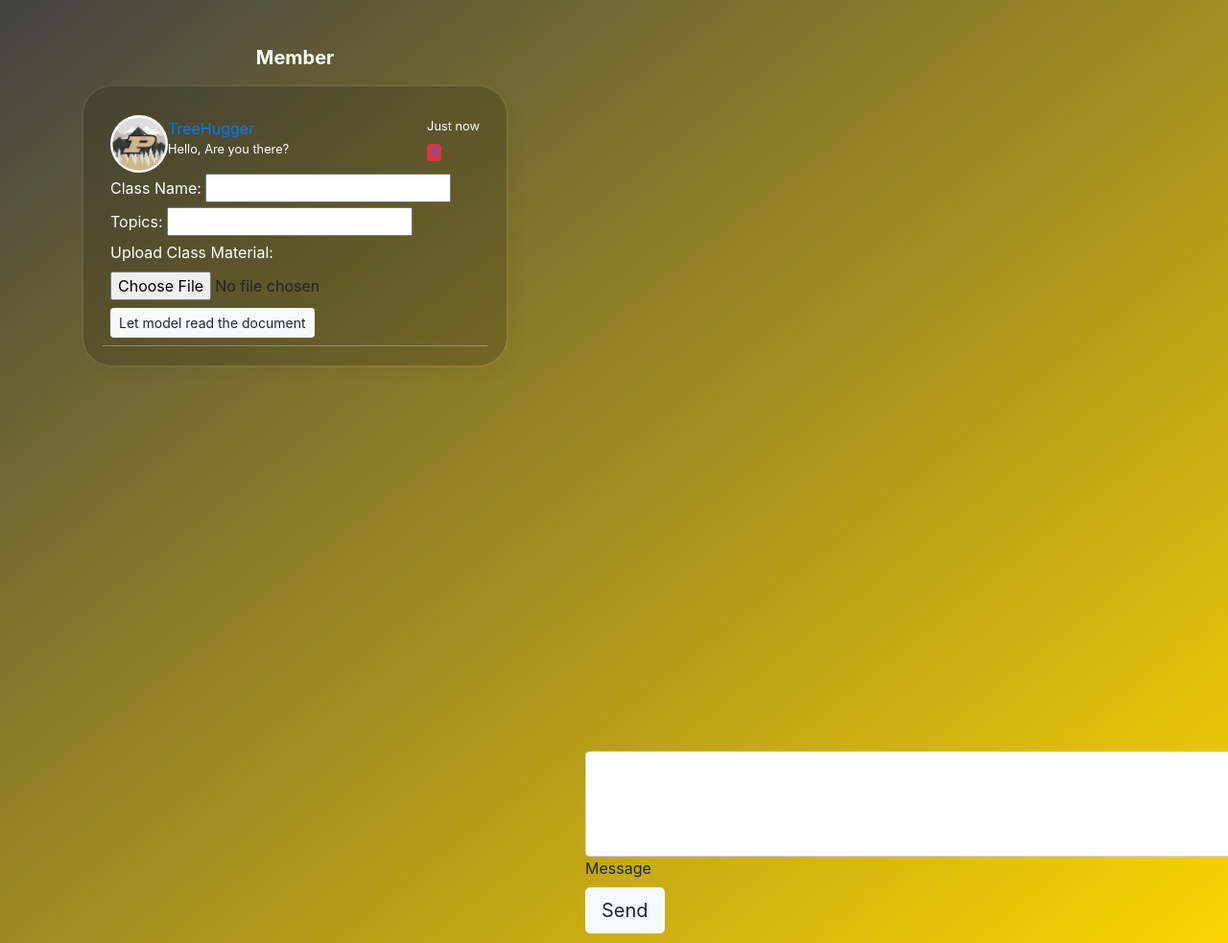
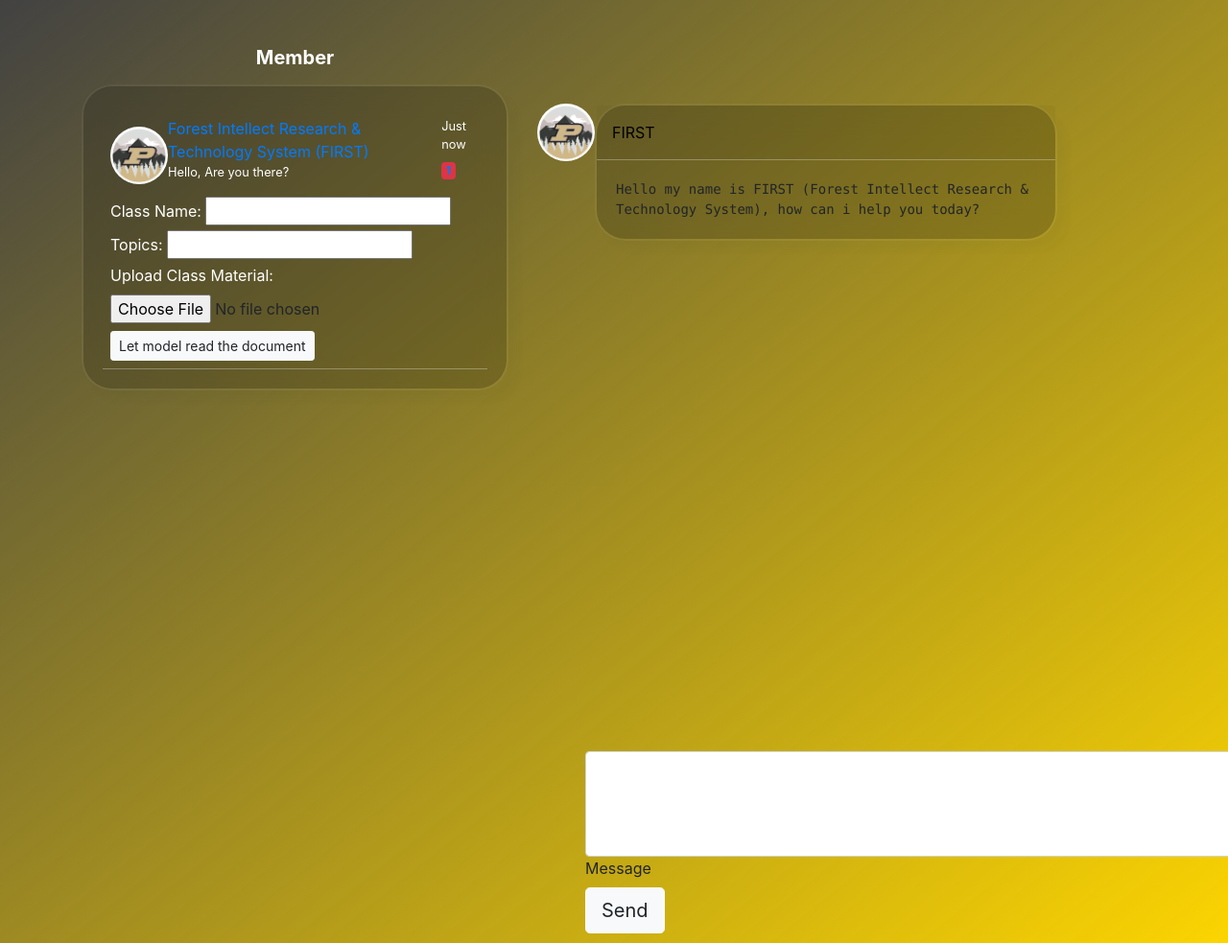
Before and after one commit to e-lab/Forestry_Student, a Flask app: page / in a window 1280 px wide. Shown: the whole page at 96% size. Run offline with Flask 3, Linux system fonts and the light colour scheme; parts of the project's set-up code (start-up, migrations or seed data) failed here and were passed over; some libraries are stand-ins or nearby versions.

Commit message:
demo done, formatting video and waiting for approval

```diff
--- a/app.py
+++ b/app.py
@@ -12,7 +12,8 @@ app = Flask(__name__, static_url_path='/static')
 app = Flask(__name__, template_folder='templates')
 app.secret_key = 'your_secret_key'
 app = Flask(__name__)
-chat_history = []
+global chat_history
+chat_history = [{'user': False, 'message': f"Hello my name is FIRST (Forest Intellect Research & \nTechnology System), how can i help you today?"}]
 chatbot = BCB.ChatBot()
 database_name='courses.db'
 
@@ -20,7 +21,7 @@ database_name='courses.db'
 
 @app.route('/')
 def index():
-    return render_template('index.html')
+    return render_template('index.html', chat_history=chat_history)
 
 
 
@@ -102,9 +103,8 @@ def read_pdf(file_path):
 @app.route('/process_input', methods=['POST'])
 def process_input():
     print("Chat Box")
+    user_input = request.form.get('user_input')
     global chat_history
-    user_input = request.form.get('user_input')
-
     # Add user input to the chat history
     chat_history.append({'user': True, 'message': user_input})
     chat_history = chatbot.process_question(user_input, database_name, chat_history)
--- a/templates/index.html
+++ b/templates/index.html
@@ -34,7 +34,7 @@
                                         <div class="d-flex flex-row">
                                             <img src="static/images/TreeHugger.webp" alt="avatar" class="rounded-circle d-flex align-self-center me-3 shadow-1-strong" width="60">
                                             <div class="pt-1">
-                                                <p class="fw-bold mb-0">TreeHugger</p>
+                                                <p class="fw-bold mb-0">Forest Intellect Research & Technology System (FIRST)</p>
                                                 <p class="small text-white">Hello, Are you there?</p>
                                             </div>
                                         </div>
@@ -99,7 +99,7 @@
                                         <img src="static/images/TreeHugger.webp" alt="avatar" class="rounded-circle d-flex align-self-start me-3 shadow-1-strong" width="60">
                                         <div class="card mask-custom">
                                             <div class="card-header d-flex justify-content-between p-3" style="border-bottom: 1px solid rgba(255,255,255,.3);">
-                                                <p class="fw-bold mb-0" style="color: black;">TreeHugger</p>
+                                                <p class="fw-bold mb-0" style="color: black;">FIRST</p>
                                                 <p class="text-light small mb-0"><i class="far fa-clock"></i> {{ message.timestamp }}</p>
                                             </div>
                                             <div class="card-body" style="color: black;">
```
Also changed, not shown: backend_chatbot.py (+8 -13 lines), 1 other file.
